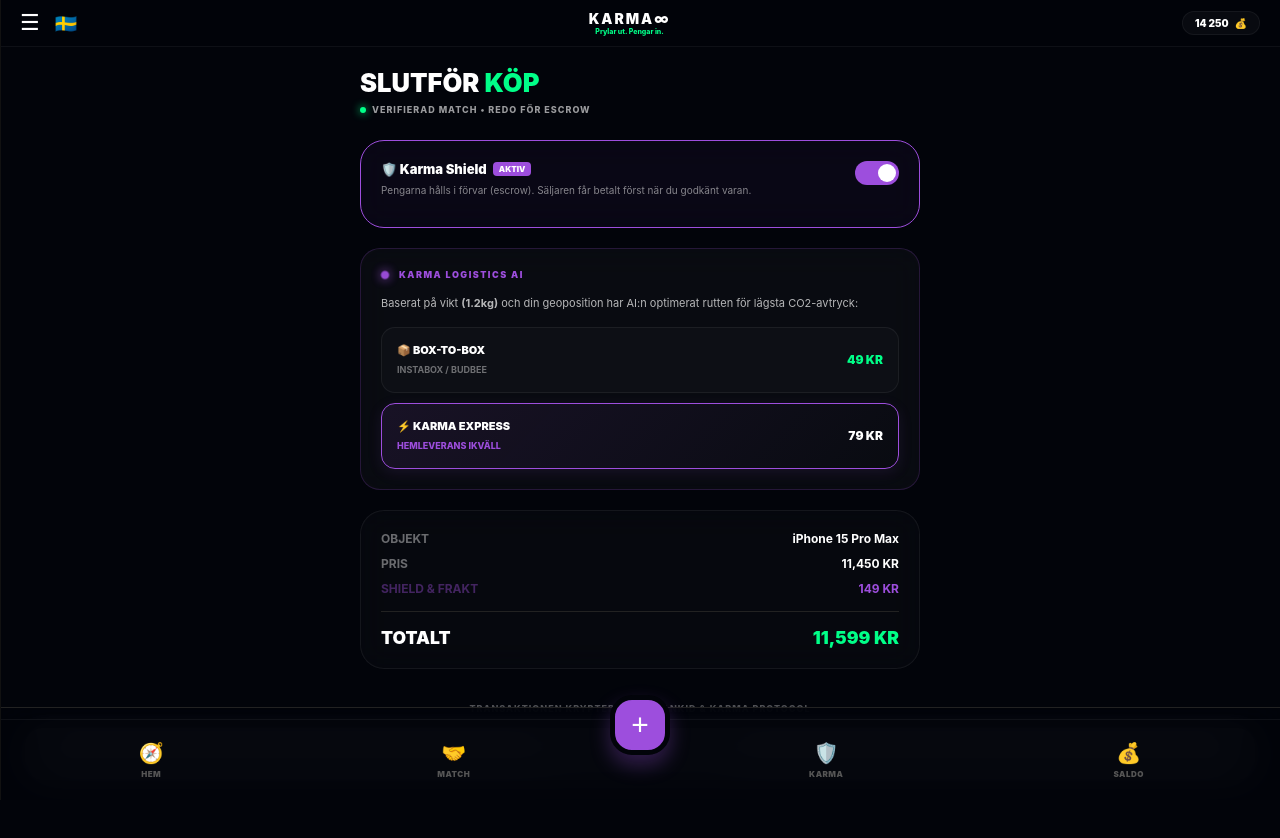
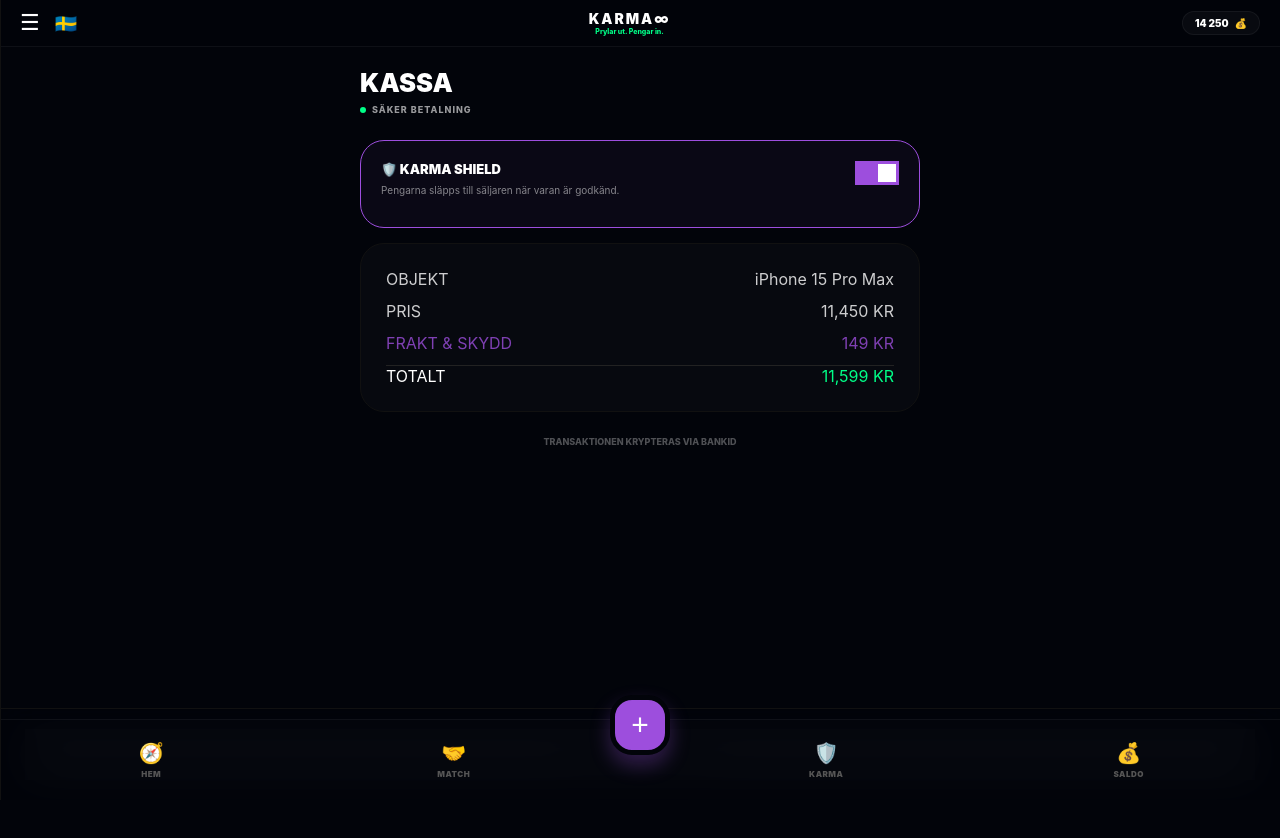
Before and after one commit to gascheckking/marketbeg-appGem, a Next.js app: page /checkout in a window 1280 px wide. Shown: the top 838 px of the page. Built offline with nearby package versions, Linux system fonts and the light colour scheme.

Commit message:
Update page.tsx

```diff
--- a/app/checkout/page.tsx
+++ b/app/checkout/page.tsx
@@ -1,123 +1,75 @@
 // // app/checkout/page.tsx
 "use client";
 import React, { useState } from 'react';
-import ShippingAI from '@/components/ShippingAI';
+import { useRouter } from 'next/navigation';
 
 export default function CheckoutPage() {
   const [shieldActive, setShieldActive] = useState(true);
+  const router = useRouter();
 
-  // Vi räknar ut totalen baserat på Shield-status
   const itemPrice = 11450;
   const shieldFee = shieldActive ? 149 : 0;
   const total = itemPrice + shieldFee;
 
   return (
     <div className="page-wrapper" style={{ padding: '20px', animation: 'fadeIn 0.4s ease' }}>
-
-      {/* ORIENTERING & STATUS */}
       <header style={{ marginBottom: '25px' }}>
-        <h1 style={{ fontSize: '1.6rem', fontWeight: 900, margin: 0 }}>SLUTFÖR <span style={{ color: 'var(--neon-mint)' }}>KÖP</span></h1>
+        <h1 style={{ fontSize: '1.6rem', fontWeight: 900, margin: 0 }}>KASSA</h1>
         <div style={{ display: 'flex', alignItems: 'center', gap: '6px', marginTop: '6px' }}>
-          <div style={{ width: '6px', height: '6px', borderRadius: '50%', background: 'var(--neon-mint)', boxShadow: '0 0 8px var(--neon-mint)' }}></div>
-          <span style={{ fontSize: '9px', fontWeight: 800, opacity: 0.6, letterSpacing: '1px', textTransform: 'uppercase' }}>
-            Verifierad Match • Redo för Escrow
-          </span>
+          <div style={{ width: '6px', height: '6px', borderRadius: '50%', background: 'var(--neon-mint)' }}></div>
+          <span style={{ fontSize: '9px', fontWeight: 800, opacity: 0.6, letterSpacing: '1px' }}>SÄKER BETALNING</span>
         </div>
       </header>
 
       <div style={{ display: 'flex', flexDirection: 'column', gap: '15px' }}>
-
-        {/* KARMA SHIELD (UPPGRADERAD MED MER DESCRIPTIVE UI) */}
-        <div className="glass-card" style={{
-          padding: '20px',
-          border: shieldActive ? '1px solid var(--neon-purple)' : '1px solid #222',
+        {/* KARMA SHIELD */}
+        <div style={{
+          padding: '20px', borderRadius: '24px',
           background: shieldActive ? 'rgba(157, 78, 221, 0.05)' : 'rgba(255,255,255,0.02)',
-          borderRadius: '24px',
-          transition: 'all 0.3s ease'
+          border: shieldActive ? '1px solid var(--neon-purple)' : '1px solid #222'
         }}>
-          <div style={{ display: 'flex', justifyContent: 'space-between', alignItems: 'flex-start' }}>
+          <div style={{ display: 'flex', justifyContent: 'space-between' }}>
             <div style={{ flex: 1 }}>
-              <h3 style={{ margin: 0, fontSize: '13px', fontWeight: 900, display: 'flex', alignItems: 'center', gap: '6px' }}>
-                🛡️ Karma Shield {shieldActive && <span style={{ fontSize: '8px', background: 'var(--neon-purple)', padding: '2px 6px', borderRadius: '4px' }}>AKTIV</span>}
-              </h3>
+              <h3 style={{ margin: 0, fontSize: '13px', fontWeight: 900 }}>🛡️ KARMA SHIELD</h3>
               <p style={{ fontSize: '10px', marginTop: '6px', opacity: 0.5, lineHeight: '1.4' }}>
-                Pengarna hålls i förvar (escrow). Säljaren får betalt först när du godkänt varan.
+                Pengarna släpps till säljaren när varan är godkänd.
               </p>
             </div>
-            <div
-              onClick={() => setShieldActive(!shieldActive)}
-              style={{
-                width: '44px', height: '24px', background: shieldActive ? 'var(--neon-purple)' : '#333',
-                borderRadius: '12px', position: 'relative', cursor: 'pointer', transition: '0.3s'
-              }}>
-              <div style={{
-                width: '18px', height: '18px', background: '#fff', borderRadius: '50%',
-                position: 'absolute', top: '3px', left: shieldActive ? '23px' : '3px', transition: '0.3s'
-              }}></div>
+            <div onClick={() => setShieldActive(!shieldActive)} className="toggle-btn">
+              <div style={{ left: shieldActive ? '23px' : '3px' }} className="toggle-dot"></div>
             </div>
           </div>
         </div>
 
-        {/* FRAKT AI */}
-        <div style={{ margin: '5px 0' }}>
-           <ShippingAI itemWeight="1.2kg" />
-        </div>
-
         {/* ORDER SPECS */}
-        <div className="glass-card" style={{ padding: '20px', borderRadius: '24px', background: 'rgba(255,255,255,0.02)' }}>
-          <div style={{ display: 'flex', justifyContent: 'space-between', marginBottom: '10px', fontSize: '12px', fontWeight: 700 }}>
-            <span style={{ opacity: 0.4 }}>OBJEKT</span>
-            <span>iPhone 15 Pro Max</span>
-          </div>
-          <div style={{ display: 'flex', justifyContent: 'space-between', marginBottom: '10px', fontSize: '12px', fontWeight: 700 }}>
-            <span style={{ opacity: 0.4 }}>PRIS</span>
-            <span>{itemPrice.toLocaleString()} KR</span>
-          </div>
-          <div style={{ display: 'flex', justifyContent: 'space-between', fontSize: '12px', fontWeight: 700, color: shieldActive ? 'var(--neon-purple)' : '#555' }}>
-            <span style={{ opacity: 0.4 }}>SHIELD & FRAKT</span>
-            <span>{shieldFee} KR</span>
-          </div>
-
-          <div style={{
-            display: 'flex', justifyContent: 'space-between',
-            paddingTop: '15px', borderTop: '1px solid #222',
-            marginTop: '15px'
-          }}>
-            <strong style={{ fontSize: '1.1rem', fontWeight: 900 }}>TOTALT</strong>
-            <strong style={{ fontSize: '1.1rem', color: 'var(--neon-mint)', fontWeight: 900 }}>
-              {total.toLocaleString()} KR
-            </strong>
+        <div style={{ padding: '25px', borderRadius: '24px', background: 'rgba(255,255,255,0.02)', border: '1px solid #111' }}>
+          <div className="row"><span>OBJEKT</span><span>iPhone 15 Pro Max</span></div>
+          <div className="row"><span>PRIS</span><span>{itemPrice.toLocaleString()} KR</span></div>
+          <div className="row" style={{ color: 'var(--neon-purple)' }}><span>FRAKT & SKYDD</span><span>{shieldFee} KR</span></div>
+          <div className="total-row">
+            <span>TOTALT</span>
+            <span style={{ color: 'var(--neon-mint)' }}>{total.toLocaleString()} KR</span>
           </div>
         </div>
 
-        {/* SOCIAL PROOF / TRYGGHETSDATA */}
-        <div style={{ textAlign: 'center', marginTop: '10px', paddingBottom: '120px' }}>
-          <p style={{ fontSize: '9px', fontWeight: 800, opacity: 0.3, letterSpacing: '1px' }}>
-            TRANSAKTIONEN KRYPTERAS VIA BANKID & KARMA PROTOCOL
-          </p>
-        </div>
+        <p style={{ textAlign: 'center', fontSize: '9px', opacity: 0.3, fontWeight: 800 }}>
+          TRANSAKTIONEN KRYPTERAS VIA BANKID
+        </p>
       </div>
 
-      {/* FIXERAD BETALKNAPP (SWISH-FOKUS) */}
-      <div style={{
-        position: 'fixed', bottom: 0, left: 0, right: 0,
-        padding: '20px 25px calc(20px + env(safe-area-inset-bottom))',
-        background: 'rgba(2, 4, 10, 0.9)', backdropFilter: 'blur(20px)',
-        borderTop: '1px solid #222', zIndex: 100
-      }}>
-        <button style={{
-          width: '100%', padding: '18px', borderRadius: '18px',
-          background: '#fff', color: '#000',
-          fontWeight: 900, fontSize: '14px', border: 'none',
-          boxShadow: '0 0 20px rgba(255,255,255,0.1)',
-          display: 'flex', alignItems: 'center', justifyContent: 'center', gap: '10px'
-        }}>
-          ÖPPNA SWISH & SIGNERA
+      <div className="sticky-bottom">
+        <button onClick={() => router.push('/checkout/success')} className="swish-btn">
+          BETALA MED BANKID
         </button>
       </div>
 
       <style jsx>{`
-        @keyframes fadeIn { from { opacity: 0; transform: translateY(5px); } to { opacity: 1; transform: translateY(0); } }
+        .row { display: flex; justify-content: space-between; margin-bottom: 12px; fontSize: 11px; fontWeight: 800; opacity: 0.8; }
+        .total-row { display: flex; justify-content: space-between; border-top: 1px solid #222; paddingTop: 15px; marginTop: 15px; fontWeight: 900; fontSize: 16px; }
+        .toggle-btn { width: 44px; height: 24px; background: ${shieldActive ? 'var(--neon-purple)' : '#333'}; borderRadius: 12px; position: relative; cursor: pointer; }
+        .toggle-dot { width: 18px; height: 18px; background: #fff; borderRadius: 50%; position: absolute; top: 3px; transition: 0.3s; }
+        .sticky-bottom { position: fixed; bottom: 0; left: 0; right: 0; padding: 20px 25px calc(20px + env(safe-area-inset-bottom)); background: rgba(2,4,10,0.9); backdrop-filter: blur(20px); border-top: 1px solid #111; }
+        .swish-btn { width: 100%; padding: 18px; borderRadius: 18px; background: #fff; color: #000; fontWeight: 900; border: none; fontSize: 14px; }
       `}</style>
     </div>
   );
```
